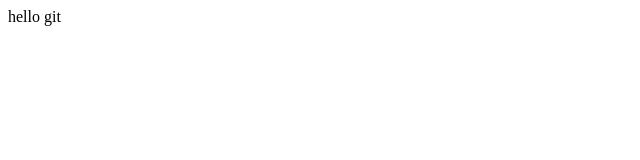
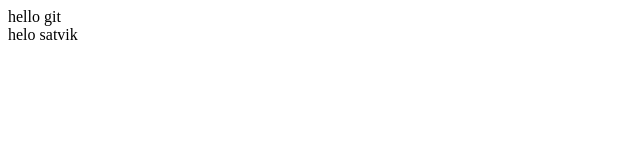
Before and after one commit to DunesFactory13/demo_123, a plain HTML site: page index.html in a window 1280 px wide. Shown: the full height of the page, 0-640 px from the left. Drawn offline with Linux system fonts and the light colour scheme.

Commit message:
index changed and forth added

```diff
--- a/index.html
+++ b/index.html
@@ -10,6 +10,10 @@
 
         hello git
     </div>
+    <div class="
+    ">
+    helo satvik
+</div>
 
 </body>
 </html>
```
